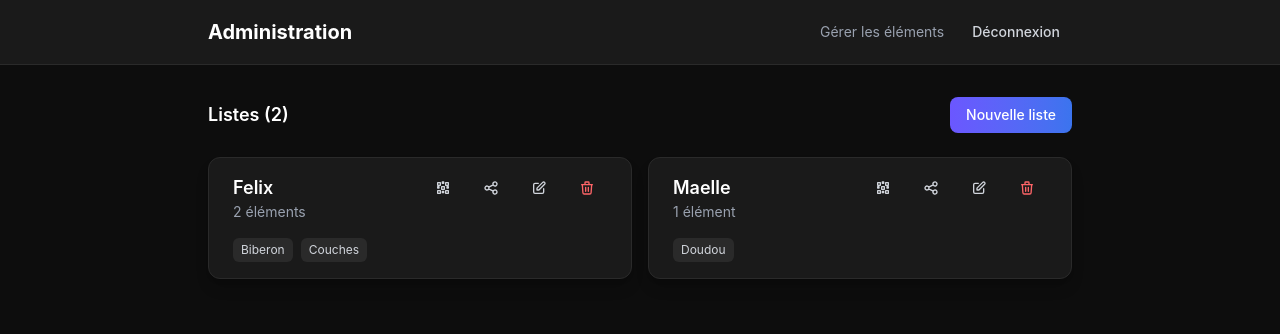
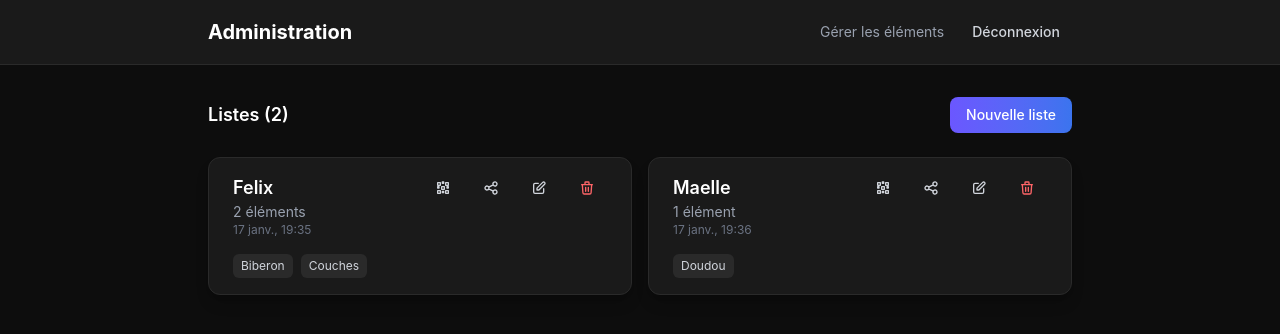
Before and after one commit to gizmo3845/child-needs, a Next.js app: page /admin in a window 1280 px wide. Shown: the top 334 px of the page. Built offline with nearby package versions, Linux system fonts and the light colour scheme.

Commit message:
Add last update date to list cards in admin view

```diff
--- a/src/components/ListCard.tsx
+++ b/src/components/ListCard.tsx
@@ -12,6 +12,16 @@ interface ListCardProps {
   items: Item[];
   onEdit: (list: List) => void;
   onDelete: (list: List) => void;
+}
+
+function formatDate(dateString: string): string {
+  const date = new Date(dateString);
+  return date.toLocaleDateString("fr-FR", {
+    day: "numeric",
+    month: "short",
+    hour: "2-digit",
+    minute: "2-digit",
+  });
 }
 
 export function ListCard({ list, items, onEdit, onDelete }: ListCardProps) {
@@ -53,6 +63,9 @@ export function ListCard({ list, items, onEdit, onDelete }: ListCardProps) {
               <h3 className="text-lg font-semibold text-white">{list.childName}</h3>
               <p className="text-sm text-gray-400">
                 {listItemsWithDetails.length} élément{listItemsWithDetails.length !== 1 ? "s" : ""}
+              </p>
+              <p className="text-xs text-gray-500">
+                {formatDate(list.updatedAt)}
               </p>
             </div>
             <div className="flex gap-2">
```
